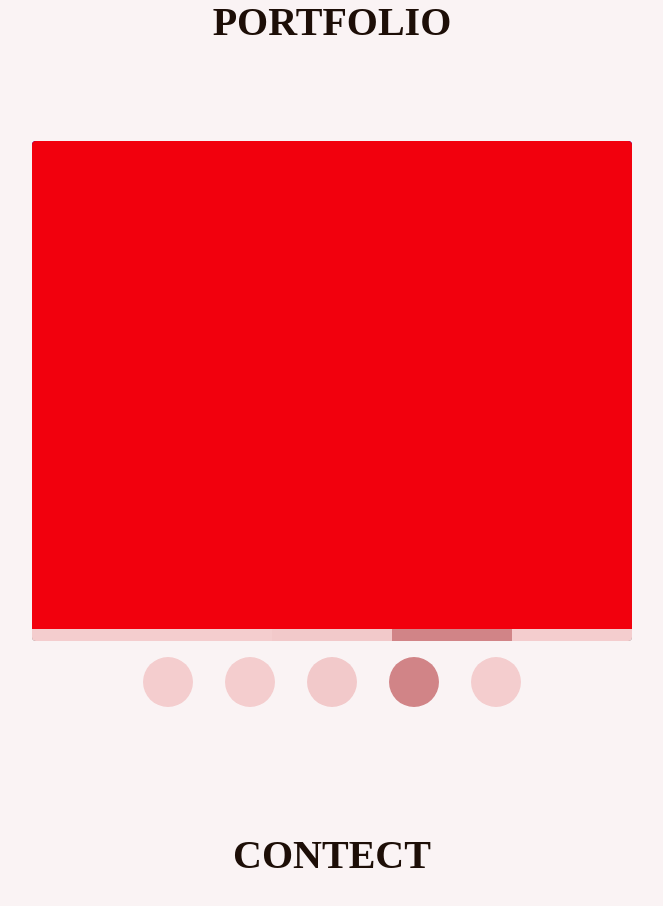
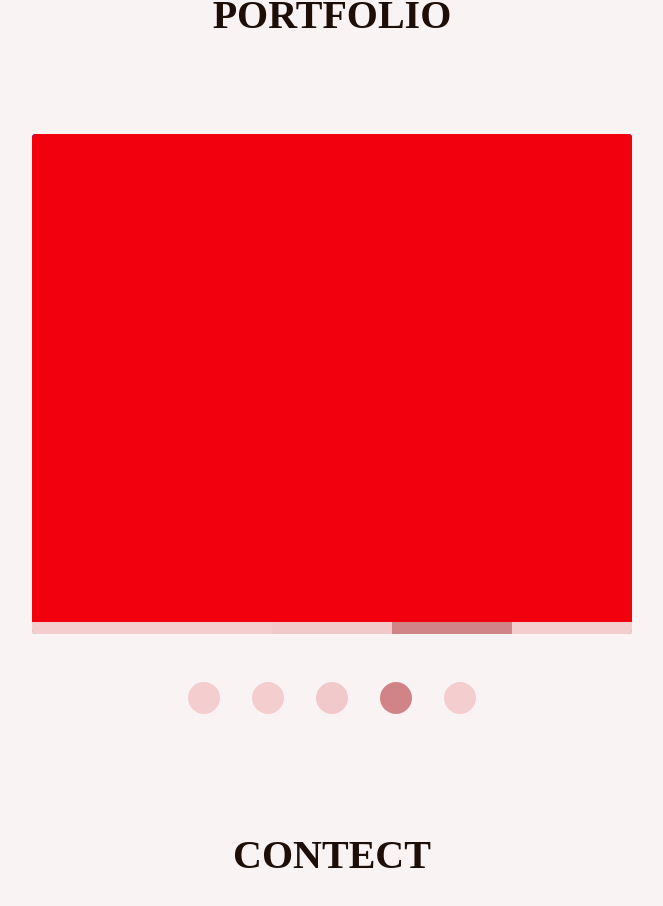
Before and after one commit to Alvadda/stuschenko-design, a React (Create React App) app: page /#home in a window 1280 px wide. Shown: the part 2512-3418 px from the top of the page, without its empty margins (308-971 px from the left). Built offline with nearby package versions, Linux system fonts and the light colour scheme; a web font is replaced by a local one.

Commit message:
fix progress dots size

```diff
--- a/src/components/carousel/carousel.module.css
+++ b/src/components/carousel/carousel.module.css
@@ -7,7 +7,7 @@
   justify-content: center;
   align-items: center;
   flex-direction: column;
-  gap: var(--spacing-5);
+  gap: var(--spacing-8);
   height: 100%;
   width: 100%;
 }
@@ -52,8 +52,8 @@
 }
 
 .progessItem {
-  height: 5rem;
-  width: 5rem;
+  height: 3.2rem;
+  width: 3.2rem;
 
   border-radius: 100%;
 
```
